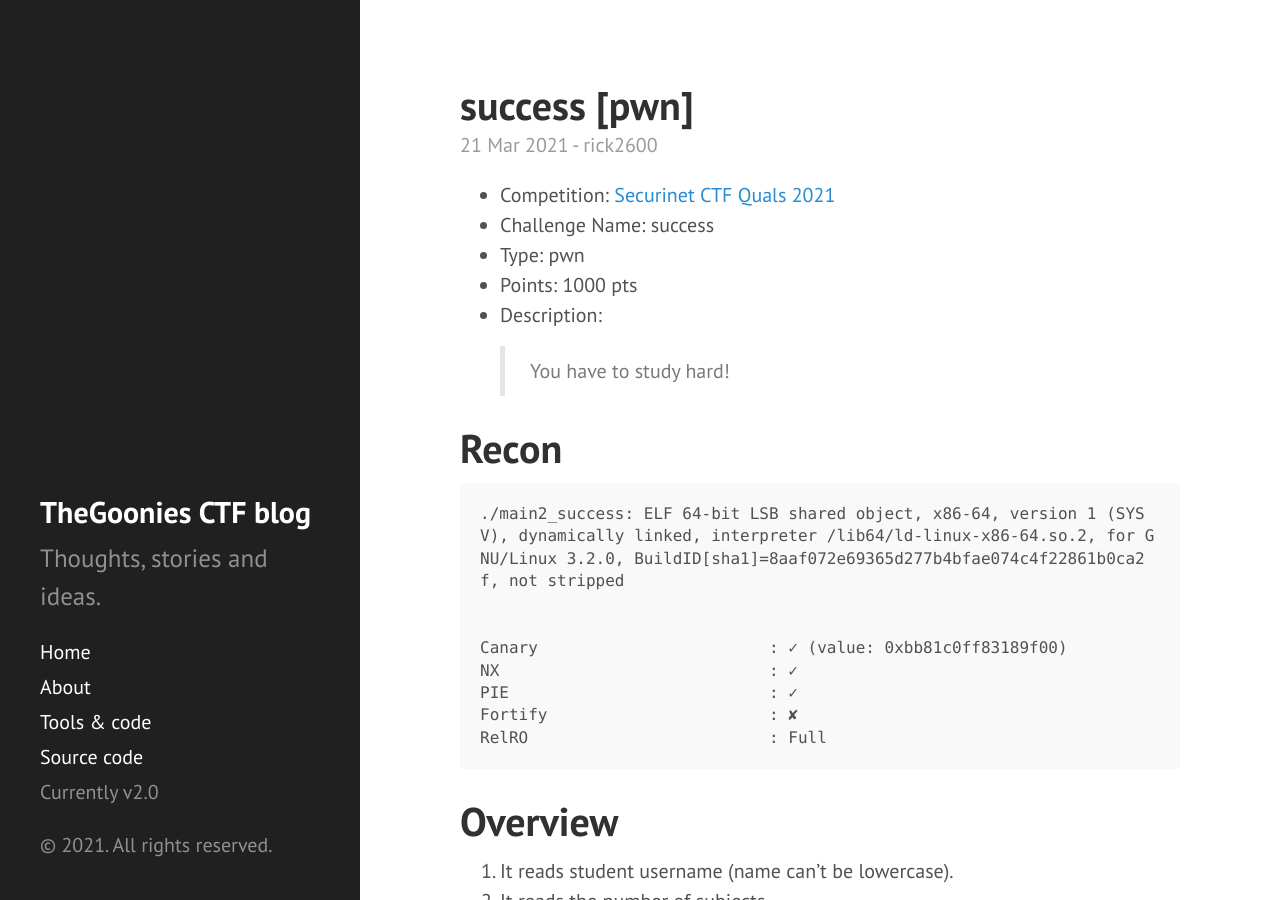
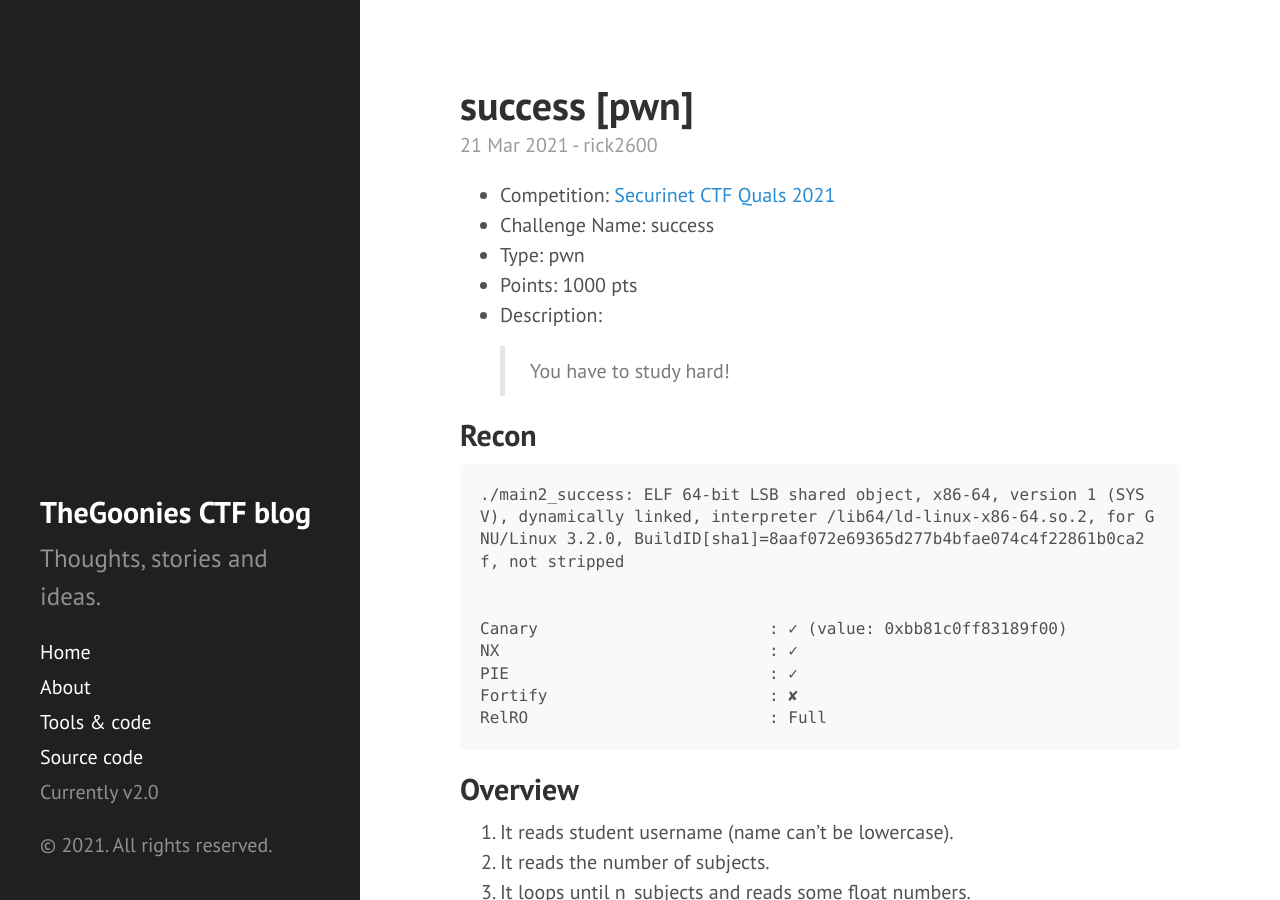
Before and after one commit to thegoonies/thegoonies.github.io, a Jekyll site: the page built from _posts/2021-03-21-securinetctf-2021-success.md, in a window 1280 px wide and 900 px high. Built offline with Jekyll 4.4.1, drawn with Linux system fonts in a browser that asks for light colours; nearby versions of some CDN libraries.

Commit message:
Pedantic proof read

````diff
--- a/_posts/2021-03-21-securinetctf-2021-success.md
+++ b/_posts/2021-03-21-securinetctf-2021-success.md
@@ -14,9 +14,10 @@ date: 2021-03-21 19:38
  > You have to study hard!
  >
 
-# Recon
+<!--more-->
 
-<!--more-->
+## Recon
+
 ```
 ./main2_success: ELF 64-bit LSB shared object, x86-64, version 1 (SYSV), dynamically linked, interpreter /lib64/ld-linux-x86-64.so.2, for GNU/Linux 3.2.0, BuildID[sha1]=8aaf072e69365d277b4bfae074c4f22861b0ca2f, not stripped
 
@@ -28,20 +29,20 @@ Fortify                       : ✘
 RelRO                         : Full
 ```
 
-# Overview
+## Overview
 1. It reads student username (name can't be lowercase).
 2. It reads the number of subjects.
 3. It loops until n_subjects and reads some float numbers.
 
-# Bugs
+## Bugs
 1. When reading an invalid student username we can leak memory.
 2. There's an off-by-one in the array used to store the floats. We can corrupt the lower part of a FILE pointer.
 
-# Leaking addresses
+## Leaking addresses
 * Sending: "a" * 8 -> leak binary address.
 * sending: "a" * 16 -> leak libc address.
 
-# Exploit
+## Exploit
 1. Create a fake FILE object using the same technique described here: https://krrr-1.tistory.com/124 to bypass libc validations.
 2. Overwrite the lower 32bits part of FILE pointer stored at &numbers2 to make it to point to the fake FILE stored at &ch.
 
````
Also changed, not shown: _posts/2021-02-21-unionctf-2021-human-server.md (+2 -1 lines), _posts/2021-03-21-securinetctf-2021-killshot.md (+5 -4 lines), _posts/2021-03-21-securinetctf-2021-mitm.md (+2 -2 lines).
